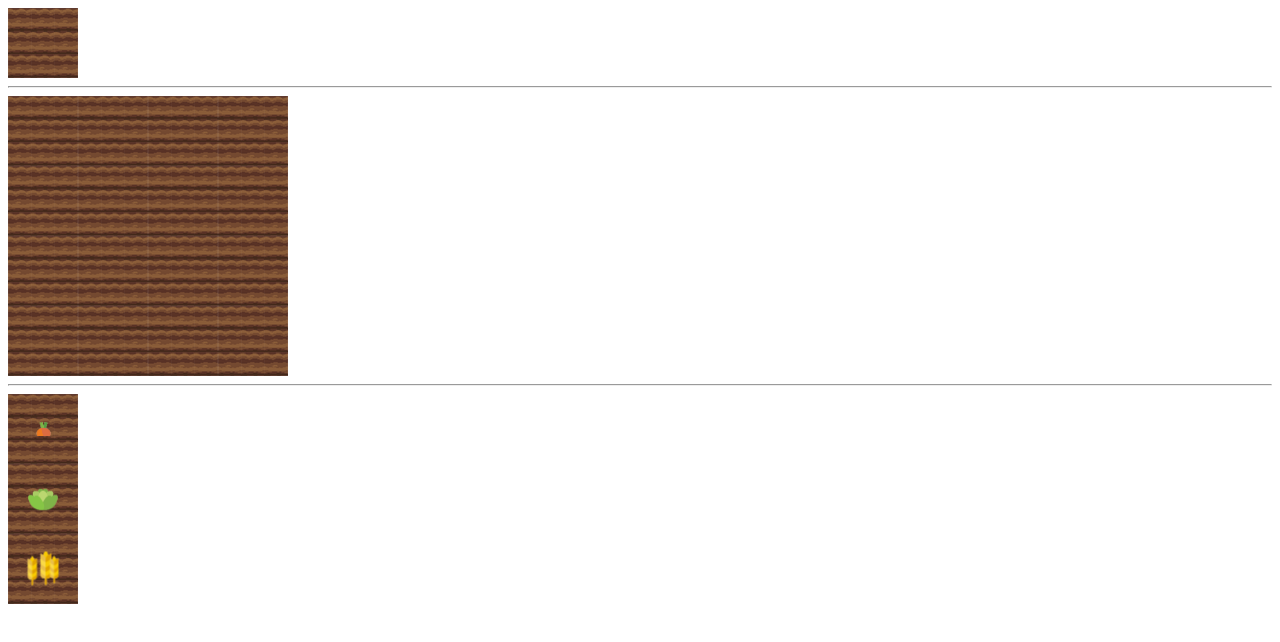
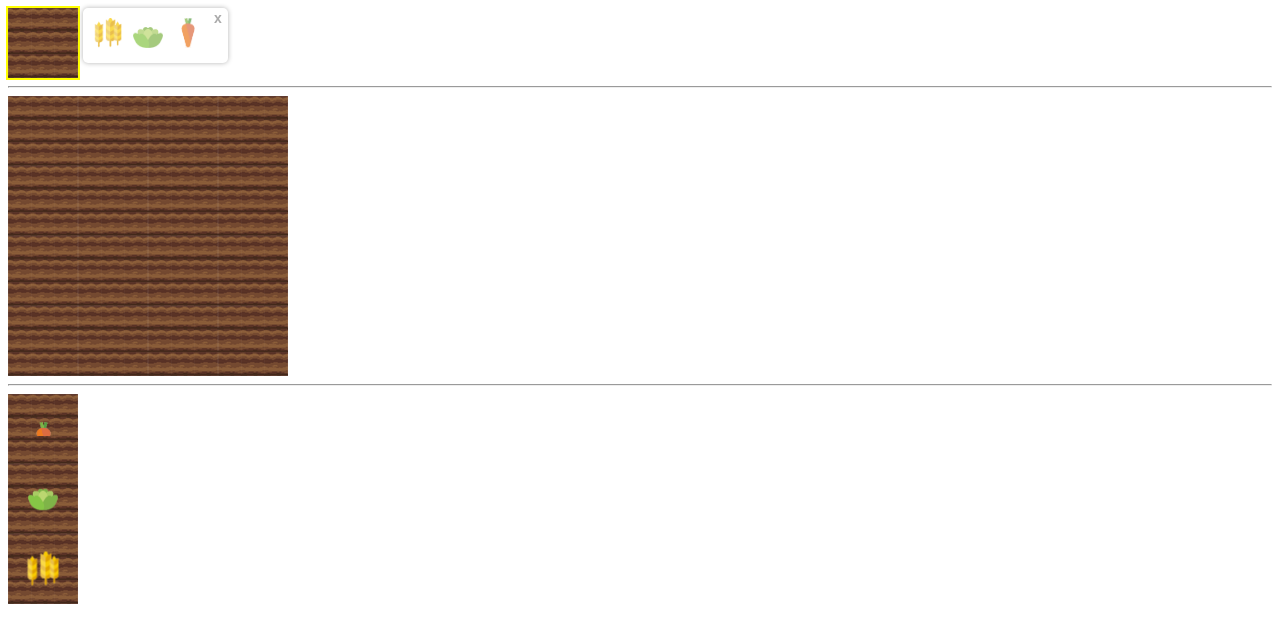
Before and after one commit to rehia/formation-js, a website: page public/index.html in a window 1280 px wide. Both pictures are taken after a click on the element 43 px from the left and 43 px from the top of the page. Drawn offline with Linux system fonts and the light colour scheme.

Commit message:
feat: add popup system

```diff
--- a/public/index.html
+++ b/public/index.html
@@ -4,12 +4,12 @@
   <meta charset="UTF-8">
   <title>Formation JS</title>
   <link rel="stylesheet" href="styles.css">
-  <script src="/square.js"></script>
-  <script src="/grid.js"></script>
   <script src="/plant.js"></script>
   <script src="/carrot.js"></script>
   <script src="/salad.js"></script>
   <script src="/corn.js"></script>
+  <script src="/square.js"></script>
+  <script src="/grid.js"></script>
 </head>
 <body>
   <div id="one-square"></div>
@@ -26,13 +26,13 @@
 
   <hr>
 
-  <div id="one-vegetable"></div>
+  <div id="vegetables"></div>
   <script>
-    var field1 = new Square(document.getElementById('one-vegetable'));
+    var field1 = new Square(document.getElementById('vegetables'));
     field1.put(new Carrot());
-    var field2 = new Square(document.getElementById('one-vegetable'));
+    var field2 = new Square(document.getElementById('vegetables'));
     field2.put(new Salad());
-    var field3 = new Square(document.getElementById('one-vegetable'));
+    var field3 = new Square(document.getElementById('vegetables'));
     field3.put(new Corn());
   </script>
 
--- a/public/plant.js
+++ b/public/plant.js
@@ -21,6 +21,5 @@ Plant.prototype.grow = function() {
 Plant.prototype.setGrowingState = function(state) {
   this._growState = state;
   var scale = 0.5 + 0.5 * state / this.MAX_GROW_STATE;
-  console.log(scale);
   this.domElement.style.transform = 'scale(' + scale + ')';
 };
--- a/public/square.js
+++ b/public/square.js
@@ -1,3 +1,63 @@
+/* global Corn, Carrot, Salad */
+
+var VEGETABLES = [{
+  name: 'corn',
+  cstr: Corn
+}, {
+  name: 'salad',
+  cstr: Salad
+}, {
+  name: 'carrot',
+  cstr: Carrot
+}];
+
+//Static popup
+var popup = (function() {
+  var currentSquare = null;
+  var element = document.createElement('div');
+  element.className = 'popup';
+
+  VEGETABLES.forEach(function(vegetable) {
+    var img = new Image();
+    img.src = '/img/' + vegetable.name + '.png';
+    element.appendChild(img);
+    img.onclick = function() {
+      if (currentSquare) {
+        currentSquare.put(new vegetable.cstr());
+      }
+    };
+  });
+
+  var closeButton = document.createElement('span');
+  closeButton.className = 'close';
+  closeButton.appendChild(document.createTextNode('x'));
+  closeButton.onclick = function(e){
+    e.stopPropagation();
+    close();
+  };
+  element.appendChild(closeButton);
+
+  function openOn(square) {
+    element.style.display = 'block';
+    square.domElement.appendChild(element);
+    square.focus();
+    currentSquare = square;
+  }
+
+  function close() {
+    if (currentSquare) {
+      currentSquare.unfocus();
+      currentSquare = null;
+    }
+    element.style.display = 'none';
+  }
+
+  return {
+    openOn: openOn,
+    close: close
+  };
+})();
+
 function Square(content) {
   this.domElement = document.createElement('div');
   this.domElement.className = 'square';
@@ -5,9 +65,17 @@ function Square(content) {
   this.domElement.style.height = this.SIZE + 'px';
   this.domElement.style.background = 'url(./img/ground.png)';
   this.domElement.style.position = 'relative';
+  this.unfocus();
+  this.vegetable = null;
   if (content) {
     this.attachTo(content);
   }
+  this.domElement.onclick = function() {
+    popup.close();
+    if (!this.vegetable) {
+      popup.openOn(this);
+    }
+  }.bind(this);
 }
 
 Square.prototype.SIZE = 70;
@@ -24,6 +92,17 @@ Square.prototype.setPosition = function(x, y) {
 
 Square.prototype.put = function(vegetable) {
   this.domElement.appendChild(vegetable.domElement);
+  this.vegetable = vegetable;
   vegetable.domElement.style.left = ((this.SIZE - vegetable.WIDTH) / 2) + 'px';
   vegetable.domElement.style.bottom = ((this.SIZE - vegetable.HEIGHT) / 2) + 'px';
 };
+
+Square.prototype.focus = function() {
+  this.domElement.style.zIndex = 2;
+  this.domElement.style.outline = '2px solid yellow';
+};
+
+Square.prototype.unfocus = function() {
+  this.domElement.style.zIndex = 1;
+  this.domElement.style.outline = '0px solid yellow';
+};
--- a/public/styles.css
+++ b/public/styles.css
@@ -1,3 +1,41 @@
-.square{
+.popup{
+  background: #fff;
+  position: absolute;
+  left: 100%;
+  top 50%;
+  padding: 10px 20px 5px 5px;
+  z-index: 10;
+  width: 120px;
+  height: 40px;
+  margin: 0px 0 0 5px;
+  border-radius: 5px;
+  box-shadow: 0 0 5px rgba(0,0,0,0.3);
+}
 
+.popup img{
+  display: inline-block;
+  width: 30px;
+  margin: 0 5px;
+  cursor: pointer;
+  opacity: 0.7;
+  transform: opacity 0.2s;
 }
+
+.popup img:hover{
+  opacity: 1;
+}
+
+.popup .close{
+  position: absolute;
+  right: 5px;
+  top: 5px;
+  font-family: sans-serif;
+  font-size: 14px;
+  height: 10px;
+  line-height: 10px;
+  width: 10px;
+  text-align: center;
+  cursor: pointer;
+  font-weight: bold;
+  color: #aaa;
+}
```
Also changed, not shown: public/grid.js (line endings or trailing spaces).
